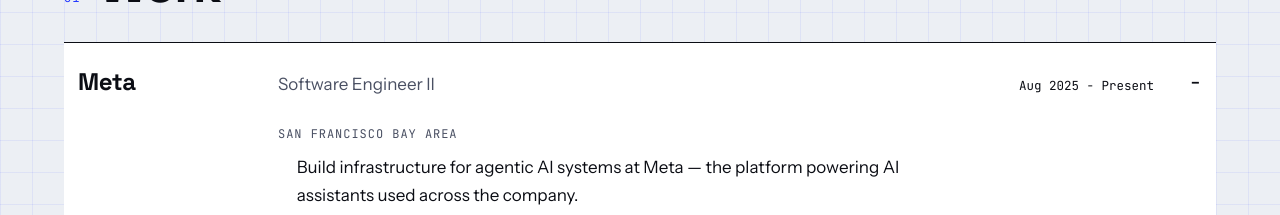
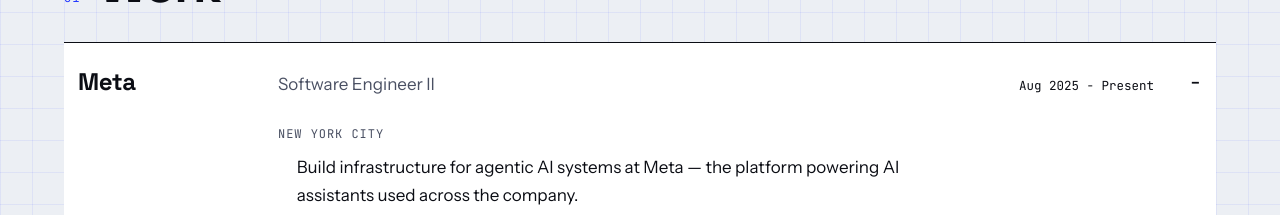
Before and after one commit to NamkhangNLe/namkhangnle.github.io, a React (Vite) app: page / in a window 1280 px wide. Shown: the part 980-1195 px from the top of the page. Built offline with nearby package versions, Linux system fonts and the light colour scheme.

Commit message:
Update location from San Francisco to New York City

```diff
--- a/src/data/experience.js
+++ b/src/data/experience.js
@@ -5,7 +5,7 @@ export const experience = [
         url: 'https://about.meta.com/',
         title: 'Software Engineer II',
         period: 'Aug 2025 - Present',
-        location: 'San Francisco Bay Area',
+        location: 'New York City',
         skills: ['Agentic AI', 'LLM evals', 'PyTorch', 'Distributed Systems'],
         points: [
             'Build infrastructure for agentic AI systems at Meta — the platform powering AI assistants used across the company.',
```
